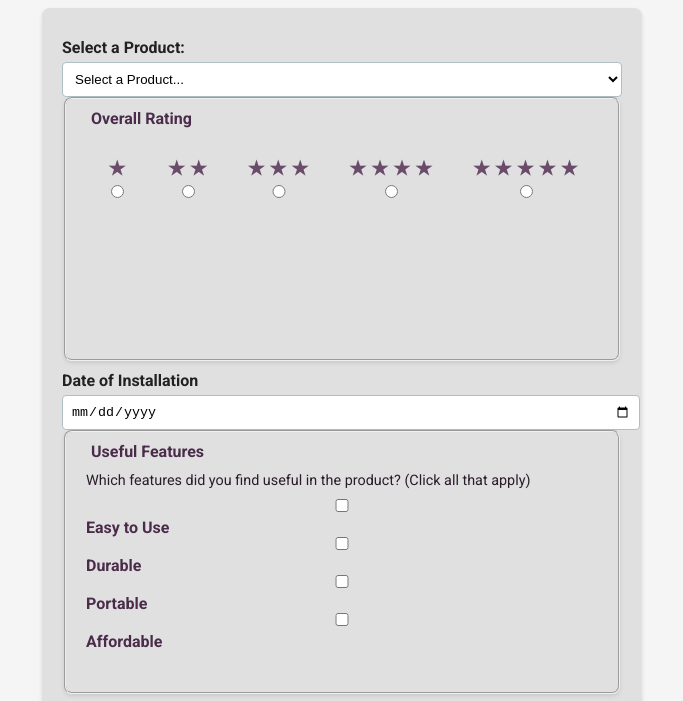
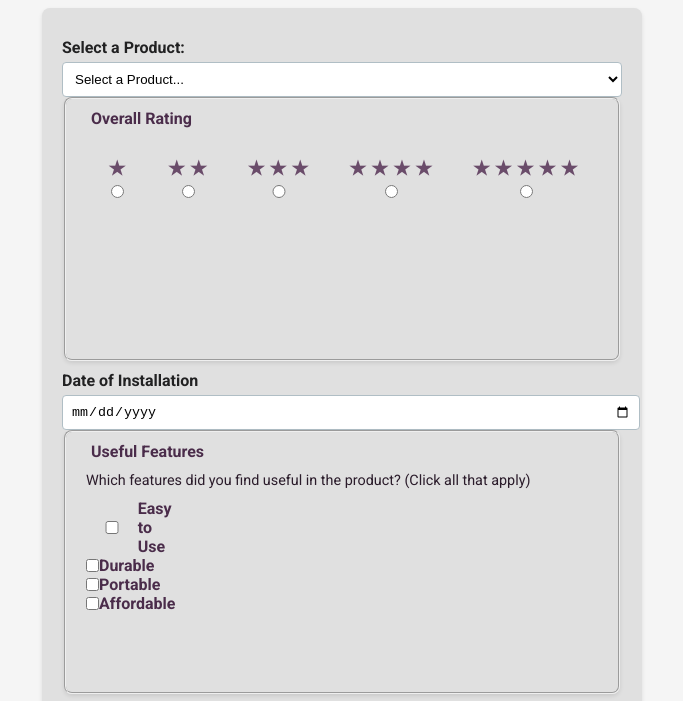
Before and after one commit to christiananwachukwu/wdd131, a plain HTML site: page form.html in a window 1280 px wide. Shown: the part 90-791 px from the top of the page, without its empty margins (298-981 px from the left). Drawn offline with Linux system fonts and the light colour scheme.

```diff
--- a/form.html
+++ b/form.html
@@ -1,13 +1,13 @@
 <!DOCTYPE html>
 <html lang="en">
 <head>
-  <meta charset="UTF-8" />
-  <meta name="viewport" content="width=device-width, initial-scale=1.0" />
-  <meta name="author" content="Christiana Nwachukwu" />
-  <meta name="description" content="Product Review Form designed by Christiana Nwachukwu for WDD 131." />
+  <meta charset="UTF-8">
+  <meta name="viewport" content="width=device-width, initial-scale=1.0">
+  <meta name="author" content="Christiana Nwachukwu">
+  <meta name="description" content="Product Review Form designed by Christiana Nwachukwu for WDD 131.">
   <title>Product Review Form</title>
   <link href="https://fonts.googleapis.com/css2?family=Roboto:wght@400;700&display=swap" rel="stylesheet">
-  <link rel="stylesheet" href="styles/form.css" />
+  <link rel="stylesheet" href="styles/form.css">
 </head>
 <body>
   <h1>Product Review Form</h1>
@@ -54,14 +54,22 @@
   <legend>Useful Features</legend>
   <p>Which features did you find useful in the product? (Click all that apply)</p>
   <div class="feature-group">
-      <input type="checkbox" id="feature1" name="features" value="easy-to-use" />
+    <div class="feature-item">
+      <input type="checkbox" id="feature1" name="features" value="easy-to-use">
       <label for="feature1">Easy to Use</label>
-      <input type="checkbox" id="feature2" name="features" value="durable" />
+    </div>
+    <div class="feature-item">
+      <input type="checkbox" id="feature2" name="features" value="durable">
       <label for="feature2">Durable</label>
-      <input type="checkbox" id="feature3" name="features" value="portable" />
+    </div>
+    <div class="feature-item">
+      <input type="checkbox" id="feature3" name="features" value="portable">
       <label for="feature3">Portable</label>
-      <input type="checkbox" id="feature4" name="features" value="affordable" />
+    </div>
+    <div class="feature-item">
+      <input type="checkbox" id="feature4" name="features" value="affordable">
       <label for="feature4">Affordable</label>
+    </div>
   </div>
 </fieldset>
 
@@ -71,16 +79,16 @@
 
     <!-- User Name -->
     <label for="username">Your Name (Optional)</label>
-    <input type="text" id="username" name="username" autocomplete="name" />
+    <input type="text" id="username" name="username" autocomplete="name">
 
     <!-- Submit button -->
-    <input type="submit" value="Post Review" />
+    <input type="submit" value="Post Review">
   </form>
 
   <footer>
     <p>© 2025 Christiana Nwachukwu | Nigeria</p>
     <p id="lastModified"></p>
   </footer>
-  <script src="scripts/form.js"></script>
+  <script src="scripts/form.js" defer></script>
 </body>
 </html>
--- a/styles/form.css
+++ b/styles/form.css
@@ -1,5 +1,5 @@
 body {
-  font-family: Roboto, sans-serif;
+  font-family: "Roboto", sans-serif;
   max-width: 600px;
   margin: 20px auto;
   padding: 10px;
@@ -125,7 +125,10 @@ footer {
   text-shadow: 0 0 5px rgba(255, 215, 0, 0.8);
 }
 
-/* Style for useful features checkboxes */
+ /* Style for useful features checkboxes */
+ fieldset {
+  text-align: left;
+ }
 fieldset p {
   margin: 0 0 10px 0;
   color: #2B1C2B;
@@ -133,22 +136,35 @@ fieldset p {
 }
 
 fieldset .feature-group {
-  display: block;
-  margin-bottom: 5px;
+  display: flex;
+  margin-bottom: 10px;
+  align-items: left;
 }
 
 fieldset .feature-group input[type="checkbox"] {
-  margin: 0 5px 0 0;
-  display: inline-block;
-  vertical-align: top;
-  margin-left: 0;
+  margin: 0;
+  padding: 0;
 }
 
 fieldset .feature-group label[for^="feature"] {
   margin: 0;
   color: #4A2C4A;
+  padding: 0;
+}
+.feature-group {
+  display: flex;
+  flex-direction: column;
+  align-items: flex-start;
   padding-left: 0;
-  display: inline;
+  margin-left: 0;
+}
+.feature-item {
+  display: flex;
+  align-items: center;
+}
+.feature-item input[type="checkbox"] {
+  margin: 0;
+  padding: 0;
 }
 
 @media (max-width: 600px) {
```
Lines whose indentation alone changed are shown as unchanged.
